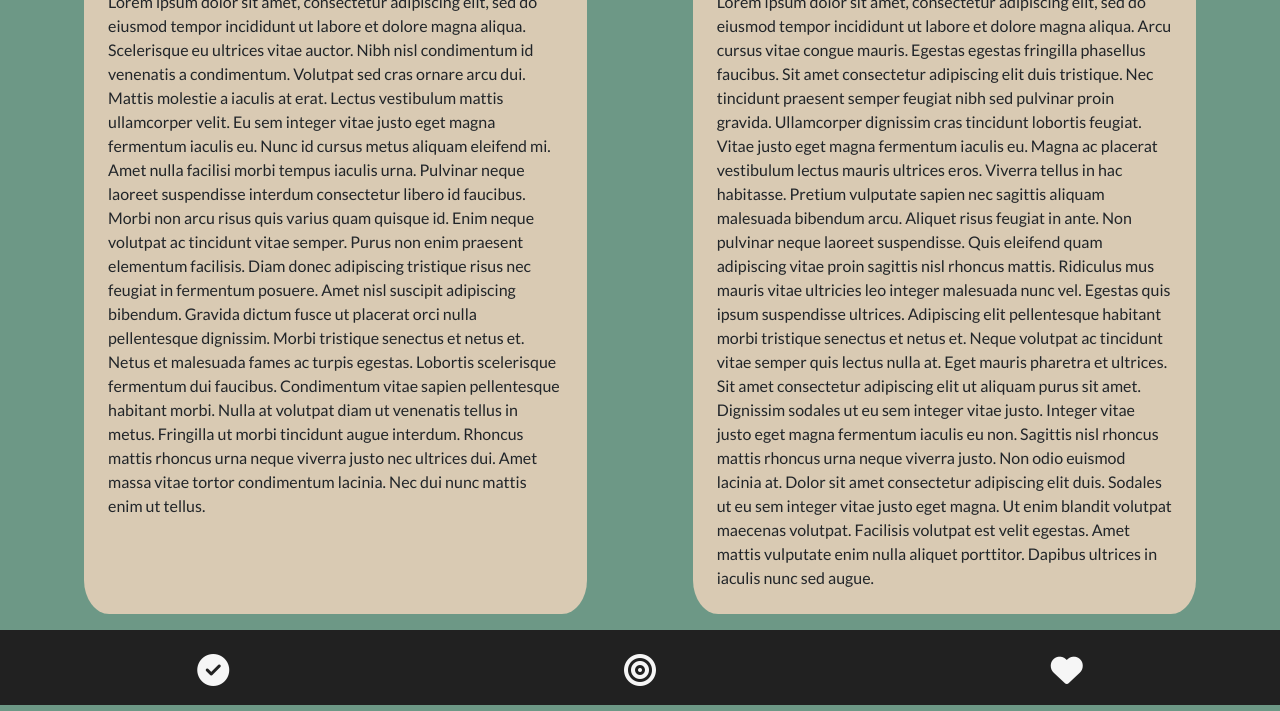
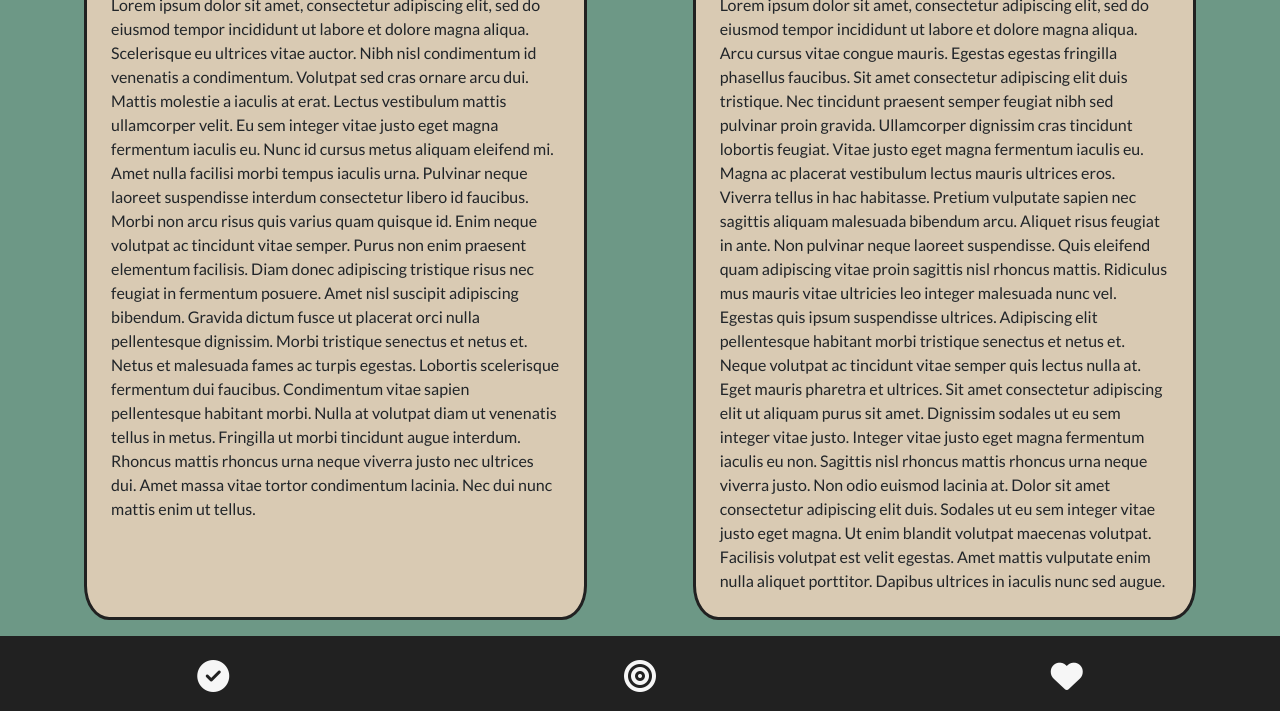
Before and after one commit to DanSandvig/PersonalSite, a plain HTML site: page index.html in a window 1280 px wide. Shown: the part 154-865 px from the top of the page. Drawn offline with nearby package versions, Linux system fonts and the light colour scheme.

Commit message:
Added border to column classes

```diff
--- a/CSS/styles.css
+++ b/CSS/styles.css
@@ -17,6 +17,8 @@ footer
 .col-12, .col-md-5
 {
     background-color: #D9CAB3;
+    border-color: #212121;
+    border-style: solid;
     border-radius: 0% 5% 5% 5%;
 }
 
```
